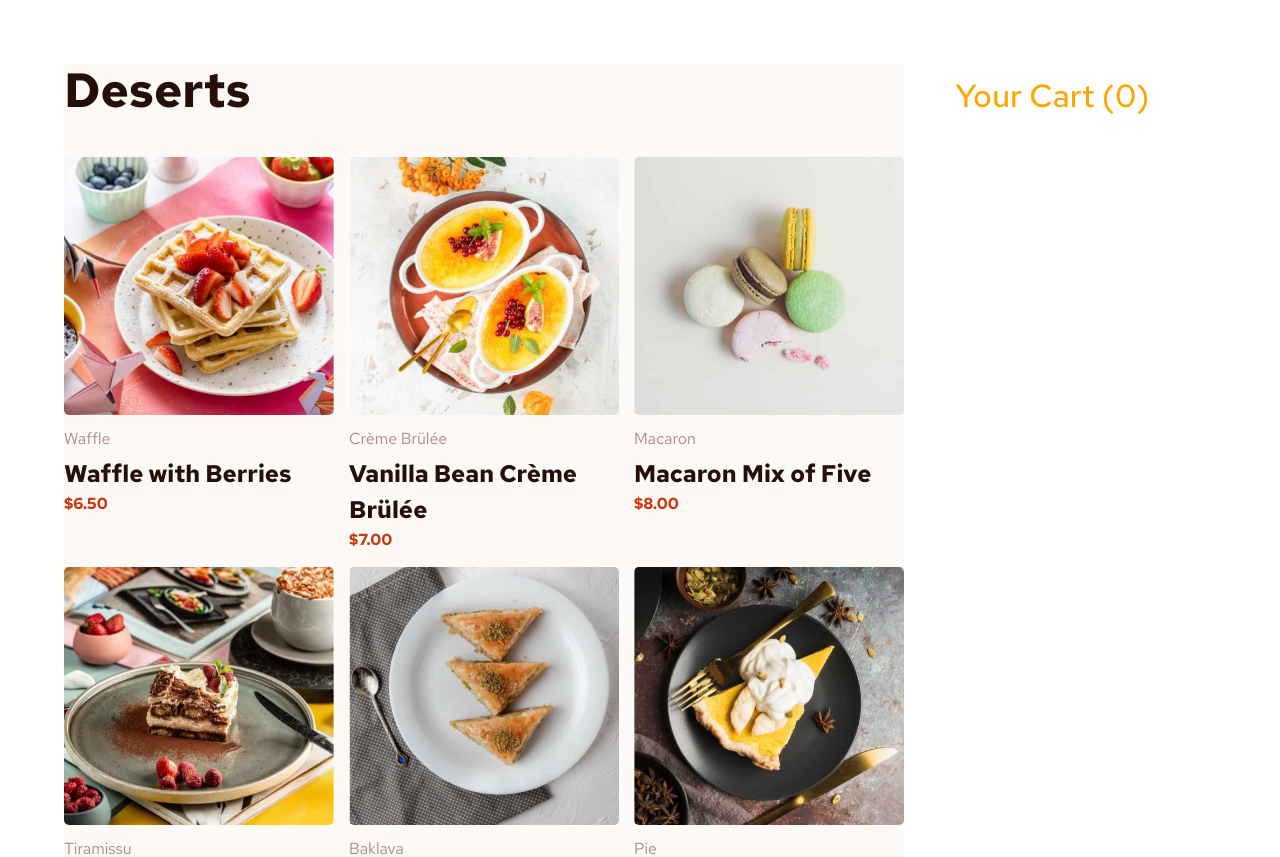
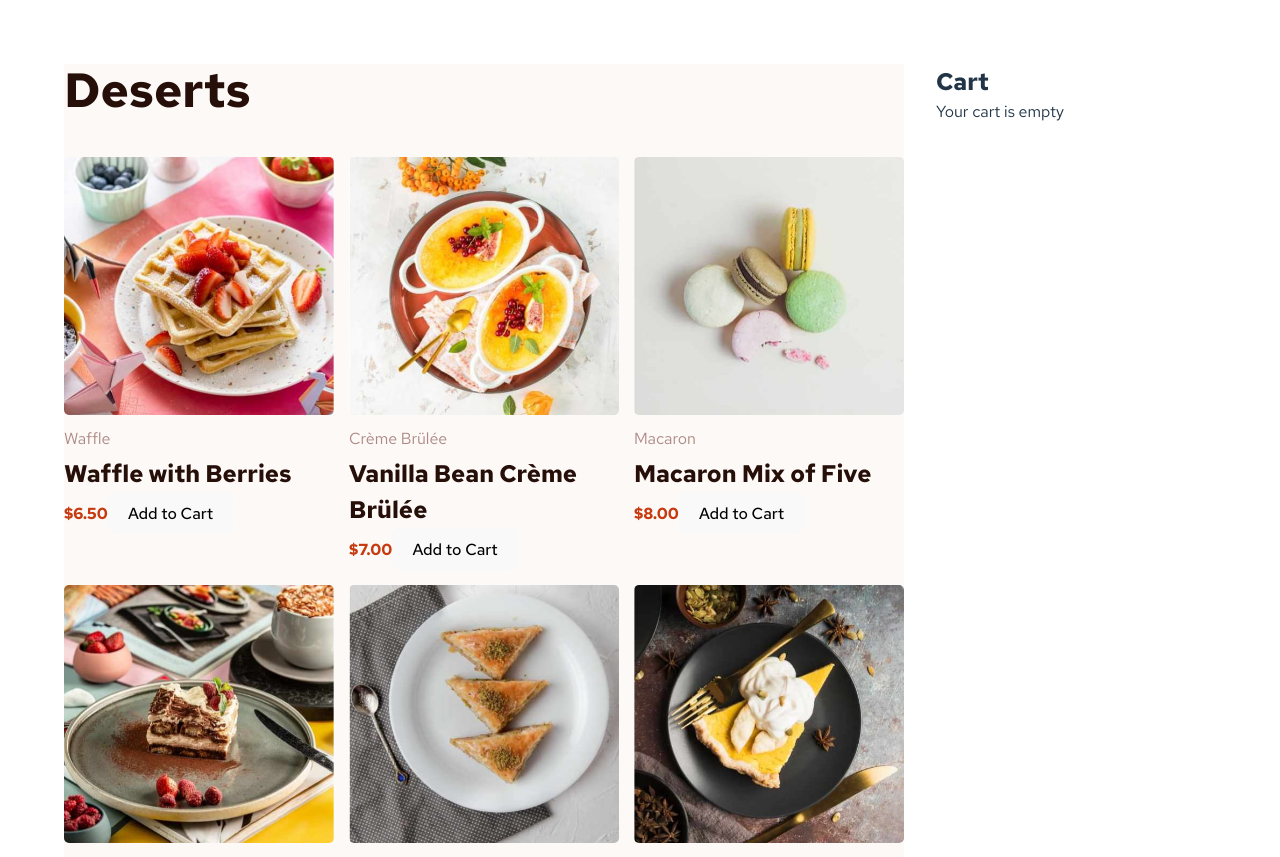
Before and after one commit to robs-am/shopping-list-with-cart, a React (Vite) app: page / in a window 1280 px wide. Shown: the top 857 px of the page. Built offline with nearby package versions, Linux system fonts and the light colour scheme.

Commit message:
feat: update componentes with useCart

```diff
--- a/src/App.tsx
+++ b/src/App.tsx
@@ -1,18 +1,16 @@
-import "./index.scss"
-import CartWidget from "./components/CartWidget"
-import Product from "./components/Product"
+import { CartProvider } from './context/CartContext';
+import Product from './components/Product';
+import CartWidget from './components/CartWidget';
 
 function App() {
-
   return (
-    <>
-    <section className="productPage">
-      <Product />
-     <CartWidget productsCount={0} />
-     </section>
-
-    </>
-  )
+    <CartProvider>
+      <div className="productPage">
+        <Product />
+        <CartWidget />
+      </div>
+    </CartProvider>
+  );
 }
 
-export default App
+export default App;
--- a/src/components/CartWidget/index.tsx
+++ b/src/components/CartWidget/index.tsx
@@ -1,25 +1,26 @@
-import React from 'react';
-import { useNavigate } from 'react-router-dom';
+import { useCart } from '../../context/CartContext';
 
-/* import shoppingCart from '../../assets/shopping-cart.svg'; */
-import classes from './cart-widget.module.scss';
-
-interface CartWidgetProps {
-  productsCount: number;
-}
-
-const CartWidget: React.FC<CartWidgetProps> = ({ productsCount }) => {
-  const navigate = useNavigate();
-
-  const navigateToCart = () => {
-    navigate('/cart');
-  };
+const CartWidget = () => {
+  const { cart, removeFromCart } = useCart();
 
   return (
-    <button className={classes.container} onClick={navigateToCart}>
-      <span className={classes.productsCount}>Your Cart ({productsCount})</span>
-      {/* <img src={shoppingCart} className={classes.shoppingCart} alt="Go to Cart" /> */}
-    </button>
+    <div>
+      <h2>Cart</h2>
+      {cart.length === 0 ? (
+        <p>Your cart is empty</p>
+      ) : (
+        cart.map((item) => (
+          <div key={item.id}>
+            <p>{item.name}</p>
+            <p>Quantity: {item.quantity}</p>
+            <p>Price: ${item.price.toFixed(2)}</p>
+            <button onClick={() => removeFromCart(item.id)}>
+              Remove from Cart
+            </button>
+          </div>
+        ))
+      )}
+    </div>
   );
 };
 
--- a/src/components/Product/index.tsx
+++ b/src/components/Product/index.tsx
@@ -1,5 +1,6 @@
 import { useEffect, useState } from "react";
-import classes from './Product.module.scss'; // Supondo que você tenha um arquivo de estilos
+import { useCart } from "../../context/CartContext";
+import classes from './Product.module.scss';
 
 interface Product {
   id: number;
@@ -15,10 +16,10 @@ interface Product {
 
 const Product: React.FC = () => {
   const [products, setProducts] = useState<Product[]>([]);
+  const { addToCart } = useCart();
 
-  // Fetch dos dados do JSON
   useEffect(() => {
-    fetch('/data/products.json') // Caminho do arquivo JSON na pasta public
+    fetch('/data/products.json')
       .then((response) => response.json())
       .then((data) => setProducts(data))
       .catch((error) => console.error('Erro ao buscar dados:', error));
@@ -28,20 +29,19 @@ const Product: React.FC = () => {
     <div className={classes.productList}>
       <h1 className={classes.productTitle}>Deserts</h1>
       <div className={classes.products}>
-
         {products.map((product) => (
           <div key={product.id} className={classes.productCard}>
             <picture>
               <source
-              media="(min-width: 1024px)" // Para telas de desktop
+                media="(min-width: 1024px)"
                 srcSet={product.images.desktop}
               />
               <source
-              media="(min-width: 768px)" // Para telas de tablet
+                media="(min-width: 768px)"
                 srcSet={product.images.tablet}
               />
               <img
-              src={product.images.mobile} // Fallback para telas mobile
+                src={product.images.mobile}
                 alt={product.name}
                 className={classes.productImage}
               />
@@ -49,6 +49,14 @@ const Product: React.FC = () => {
             <p>{product.name}</p>
             <h2>{product.description}</h2>
             <span>${product.price.toFixed(2)}</span>
+            <button onClick={() => addToCart({
+              id: product.id,
+              name: product.name,
+              price: product.price,
+              quantity: 1
+            })}>
+              Add to Cart
+            </button>
           </div>
         ))}
       </div>
```
Lines whose indentation alone changed are shown as unchanged.
